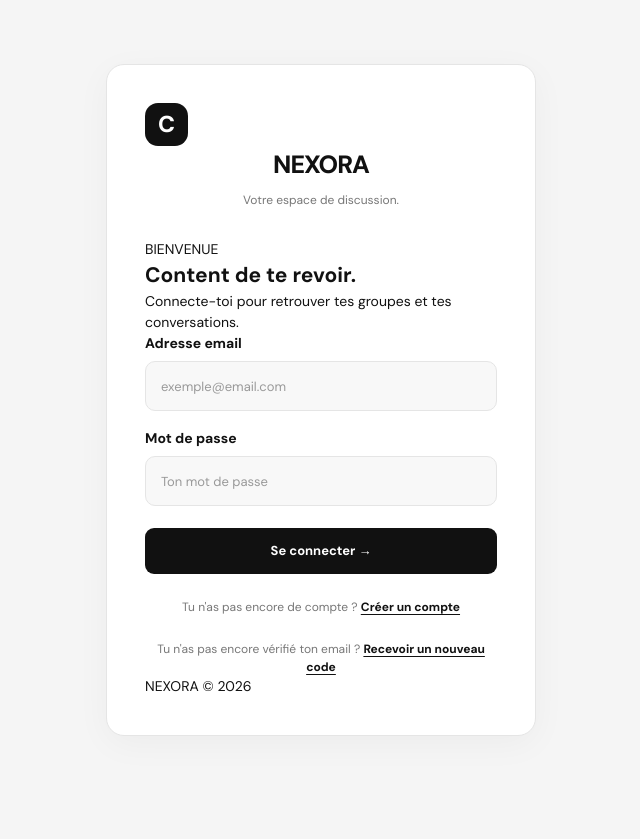
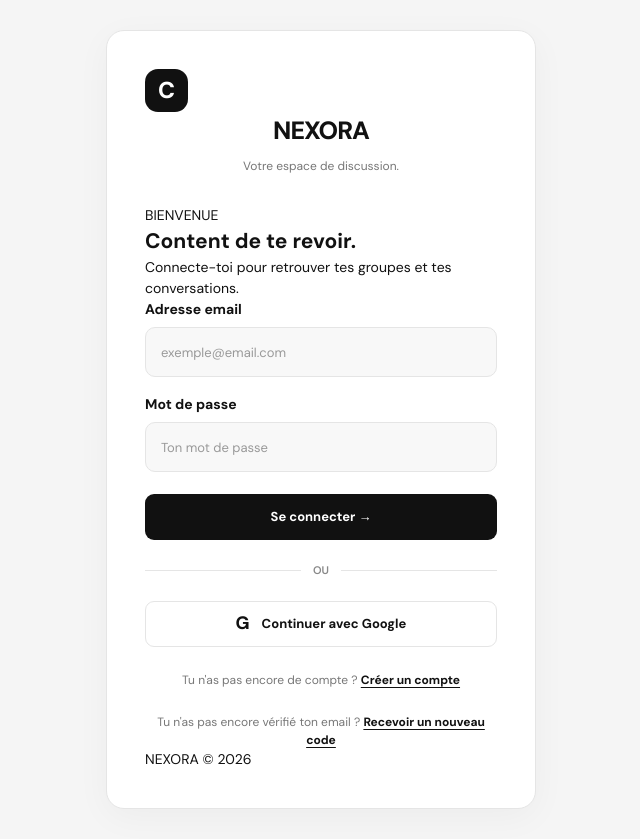
Before and after one commit to Dem225/Chat_Groupe_Nan_2026, a FastAPI app: page /connexion in a window 1280 px wide. Shown: the whole page, without its empty margins (319-959 px from the left). Before the commit the page ends 736 px from the top, so only its background shows below. Run offline with FastAPI, Linux system fonts and the light colour scheme.

Commit message:
ajoutez la fonctionalité de connections pas Google

```diff
--- a/pyproject.toml
+++ b/pyproject.toml
@@ -9,6 +9,7 @@ authors = [
 requires-python = ">=3.12"
 dependencies = [
     "aiosqlite>=0.22.1",
+    "authlib>=1.9.5",
     "email-validator>=2.3.0",
     "fastapi[standard]>=0.143.0",
     "httpx>=0.28.1",
--- a/routes/auth_routes.py
+++ b/routes/auth_routes.py
@@ -5,9 +5,41 @@ from sqlalchemy.ext.asyncio import AsyncSession
 from database import get_db
 from core.templates import templates
 from service import auth_service
+from dotenv import load_dotenv
+from authlib.integrations.starlette_client import OAuth
+import os
+import logging
+
+router = APIRouter()
+
+logger = logging.getLogger(__name__)
 
 
-router = APIRouter()
+# ==============================
+# CONFIGURATION GOOGLE OAUTH
+# ==============================
+
+load_dotenv()
+
+oauth = OAuth()
+
+oauth.register(
+    name="google",
+    client_id=os.getenv("GOOGLE_CLIENT_ID"),
+    client_secret=os.getenv("GOOGLE_CLIENT_SECRET"),
+    server_metadata_url=(
+        "https://accounts.google.com/.well-known/openid-configuration"
+    ),
+    client_kwargs={
+        "scope": "openid email profile"
+    }
+)
+
+
+
+
+
+
 
 
 # ==============================
@@ -291,3 +323,69 @@ async def deconnexion(request: Request):
         "/connexion",
         status_code=303
     )
+
+
+
+
+
+
+
+# ==============================
+# CONNEXION AVEC GOOGLE
+# ==============================
+
+@router.get("/auth/google")
+async def google_login(request: Request):
+
+    redirect_uri = os.getenv("GOOGLE_REDIRECT_URI")
+
+    if not redirect_uri:
+        raise RuntimeError("GOOGLE_REDIRECT_URI est absent du .env")
+
+    return await oauth.google.authorize_redirect(
+        request,
+        redirect_uri
+    )
+
+
+# ==============================
+# RETOUR DE GOOGLE
+# ==============================
+
+@router.get("/auth/google/callback", name="google_callback")
+async def google_callback(
+    request: Request,
+    db: AsyncSession = Depends(get_db)
+):
+
+    try:
+        token = await oauth.google.authorize_access_token(request)
+
+        user_info = token.get("userinfo")
+
+        if not user_info:
+            raise ValueError("Impossible de récupérer les informations Google.")
+
+        if not user_info.get("email_verified"):
+            raise ValueError("Votre adresse Google n'est pas vérifiée.")
+
+        google_sub = user_info.get("sub")
+        email = user_info.get("email")
+
+        if not google_sub or not email:
+            raise ValueError("Informations Google incomplètes.")
+
+        user = await auth_service.authenticate_google_user(
+            db,
+            google_sub,
+            email
+        )
+
+        request.session.clear()
+        request.session["user_id"] = user.id
+
+        return RedirectResponse("/", status_code=303)
+
+    except Exception:
+        logger.exception("Erreur pendant la connexion Google")
+        request.session.clear()
--- a/static/css/auth.css
+++ b/static/css/auth.css
@@ -167,3 +167,54 @@
     color: #999999;
     font-size: 13px;
 }
+
+
+/* ========================================
+   CONNEXION AVEC GOOGLE
+======================================== */
+
+.auth-divider {
+    display: flex;
+    align-items: center;
+    gap: 12px;
+    margin: 22px 0;
+    color: #888888;
+    font-size: 11px;
+    font-weight: 600;
+}
+
+.auth-divider::before,
+.auth-divider::after {
+    content: "";
+    flex: 1;
+    height: 1px;
+    background: var(--border);
+}
+
+.google-login-button {
+    width: 100%;
+    min-height: 46px;
+    display: flex;
+    align-items: center;
+    justify-content: center;
+    gap: 12px;
+    border: 1px solid var(--border);
+    border-radius: 9px;
+    background: var(--white);
+    color: var(--black);
+    font-size: 13px;
+    font-weight: 700;
+    text-decoration: none;
+    transition: var(--transition);
+}
+
+.google-login-button:hover {
+    background: var(--black);
+    color: var(--white);
+    border-color: var(--black);
+}
+
+.google-login-button span {
+    font-size: 18px;
+    font-weight: 800;
+}
--- a/templates/connexion.html
+++ b/templates/connexion.html
@@ -54,6 +54,17 @@
 
             </form>
 
+            <div class="auth-divider">
+                <span>OU</span>
+            </div>
+
+            <a href="/auth/google" class="google-login-button">
+                <span>G</span>
+                Continuer avec Google
+            </a>
+
+
+
            <div class="auth-footer">
                 Tu n'as pas encore de compte ?
                 <a href="/inscription">Créer un compte</a>
```
Also changed, not shown: models.py (+20 -3 lines), service/auth_service.py (+104 -1 lines), 1 other file.
